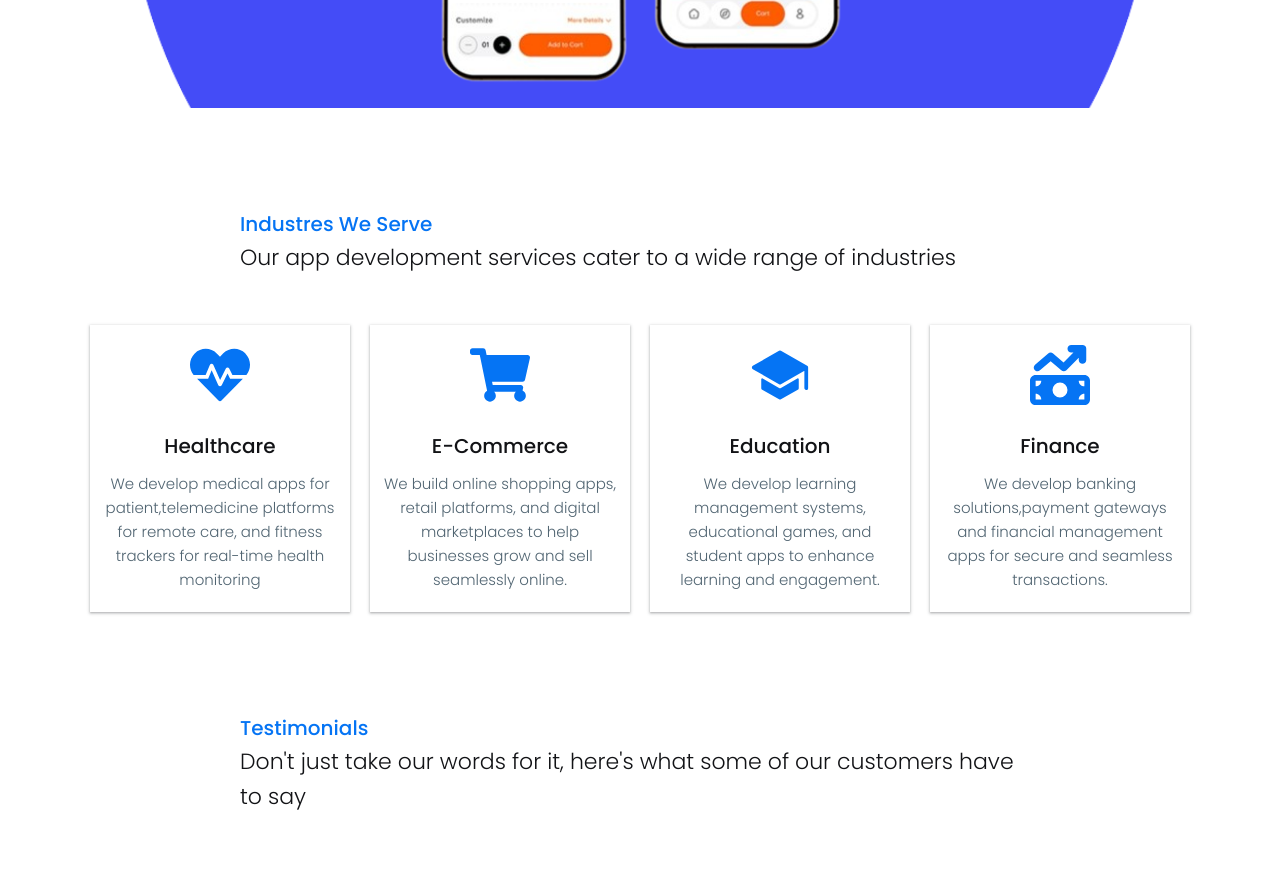
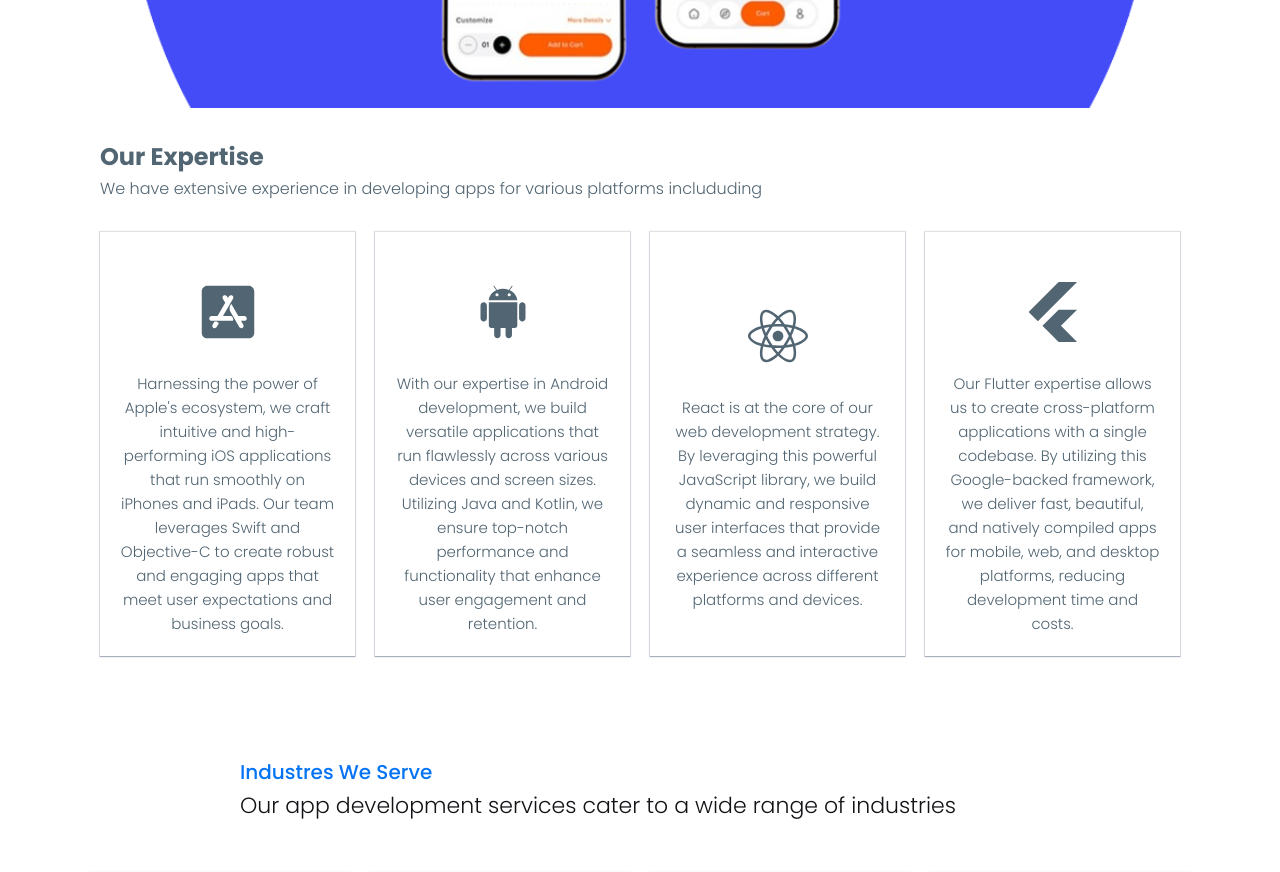
Before and after one commit to Drslope-99/grey, a React (Vite) app: page / in a window 1280 px wide. Shown: the part 3340-4212 px from the top of the page. Built offline with nearby package versions, Linux system fonts and the light colour scheme; a web font is replaced by a local one.

Commit message:
updated the expertise section

```diff
--- a/src/components/ServiceSection/Services.css
+++ b/src/components/ServiceSection/Services.css
@@ -165,6 +165,44 @@
   font-size: 1.5rem;
 }
 
+/* our expertise section here */
+
+.platform {
+  margin-top: 3rem;
+}
+
+.platform h1 {
+  font-size: 2.4rem;
+}
+
+.platform p {
+  font-size: 1.6rem;
+}
+
+.platform__items {
+  margin-top: 3rem;
+}
+
+.platform__item {
+  display: flex;
+  flex-direction: column;
+  justify-content: center;
+  align-items: center;
+  padding: 2rem;
+  box-shadow: rgba(9, 30, 66, 0.25) 0px 1px 1px,
+    rgba(9, 30, 66, 0.13) 0px 0px 1px 1px;
+}
+
+.platform__icon {
+  font-size: 6rem;
+  margin-block: 3rem;
+}
+
+.platform .platform__description {
+  font-size: 1.5rem;
+  text-align: center;
+}
+
 @media screen and (max-width: 31.25em) {
   .dev {
     grid-template-columns: 1fr;
--- a/src/components/ServiceSection/Services.jsx
+++ b/src/components/ServiceSection/Services.jsx
@@ -5,6 +5,10 @@ import { FaShoppingCart } from "react-icons/fa";
 import { IoSchool } from "react-icons/io5";
 import { FaMoneyBillTrendUp } from "react-icons/fa6";
 import AppImage from "../../assets/deliveryui.png";
+import { FaAppStoreIos } from "react-icons/fa";
+import { AiFillAndroid } from "react-icons/ai";
+import { FaReact } from "react-icons/fa6";
+import { FaFlutter } from "react-icons/fa6";
 import devImage from "../../assets/bghero.jpg";
 const Services = () => {
   return (
@@ -136,6 +140,55 @@ const Services = () => {
             <img src={AppImage} alt="App development" />
           </figure>
         </div>
+        <div className="platform">
+          <h1>Our Expertise</h1>
+          <p>
+            We have extensive experience in developing apps for various
+            platforms includuding
+          </p>
+
+          <div className="platform__items grid grid-1-4">
+            <article className="platform__item">
+              <FaAppStoreIos className="platform__icon" />
+              <p className="platform__description">
+                Harnessing the power of Apple's ecosystem, we craft intuitive
+                and high-performing iOS applications that run smoothly on
+                iPhones and iPads. Our team leverages Swift and Objective-C to
+                create robust and engaging apps that meet user expectations and
+                business goals.
+              </p>
+            </article>
+            <article className="platform__item">
+              <AiFillAndroid className="platform__icon" />
+              <p className="platform__description">
+                With our expertise in Android development, we build versatile
+                applications that run flawlessly across various devices and
+                screen sizes. Utilizing Java and Kotlin, we ensure top-notch
+                performance and functionality that enhance user engagement and
+                retention.
+              </p>
+            </article>
+            <article className="platform__item">
+              <FaReact className="platform__icon" />
+              <p className="platform__description">
+                React is at the core of our web development strategy. By
+                leveraging this powerful JavaScript library, we build dynamic
+                and responsive user interfaces that provide a seamless and
+                interactive experience across different platforms and devices.
+              </p>
+            </article>
+            <article className="platform__item">
+              <FaFlutter className="platform__icon" />
+              <p className="platform__description">
+                Our Flutter expertise allows us to create cross-platform
+                applications with a single codebase. By utilizing this
+                Google-backed framework, we deliver fast, beautiful, and
+                natively compiled apps for mobile, web, and desktop platforms,
+                reducing development time and costs.
+              </p>
+            </article>
+          </div>
+        </div>
       </section>
       {/* here is the section for the industires we serve */}
       <section className="section sector">
```
